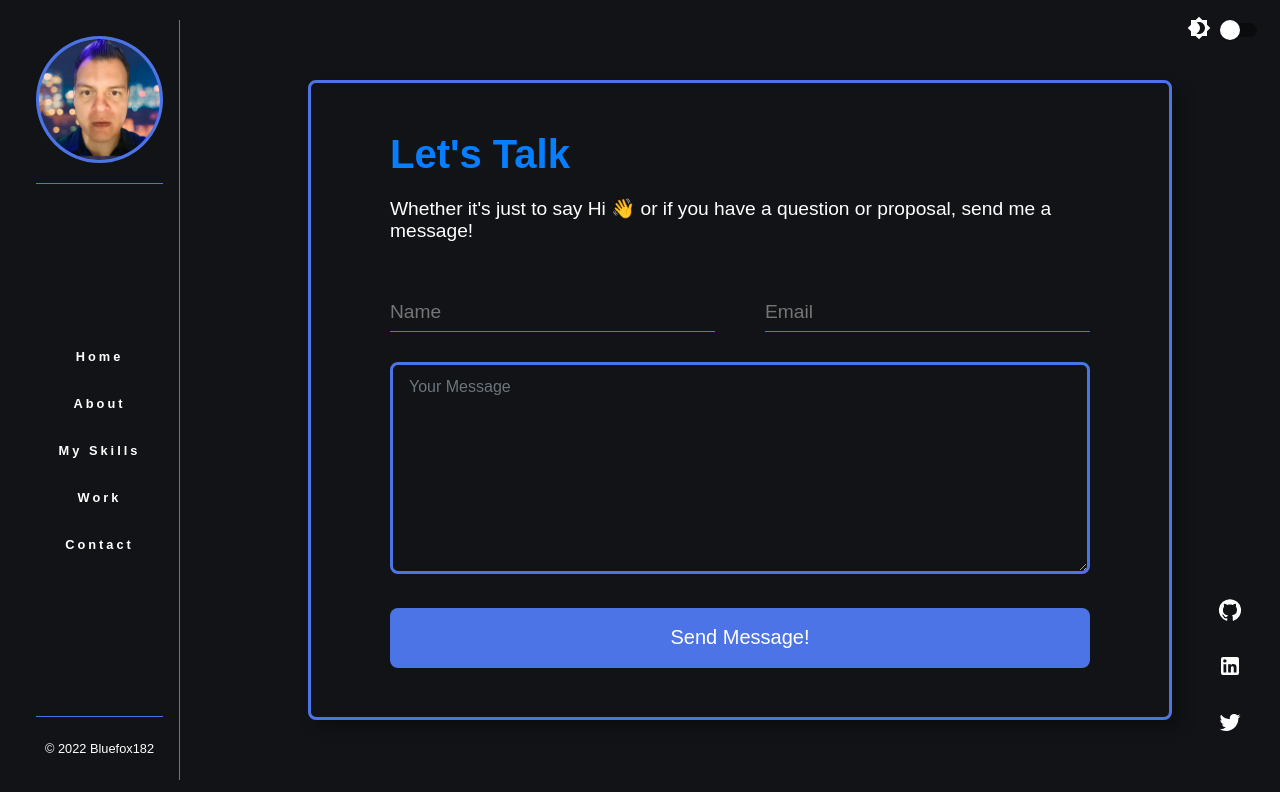
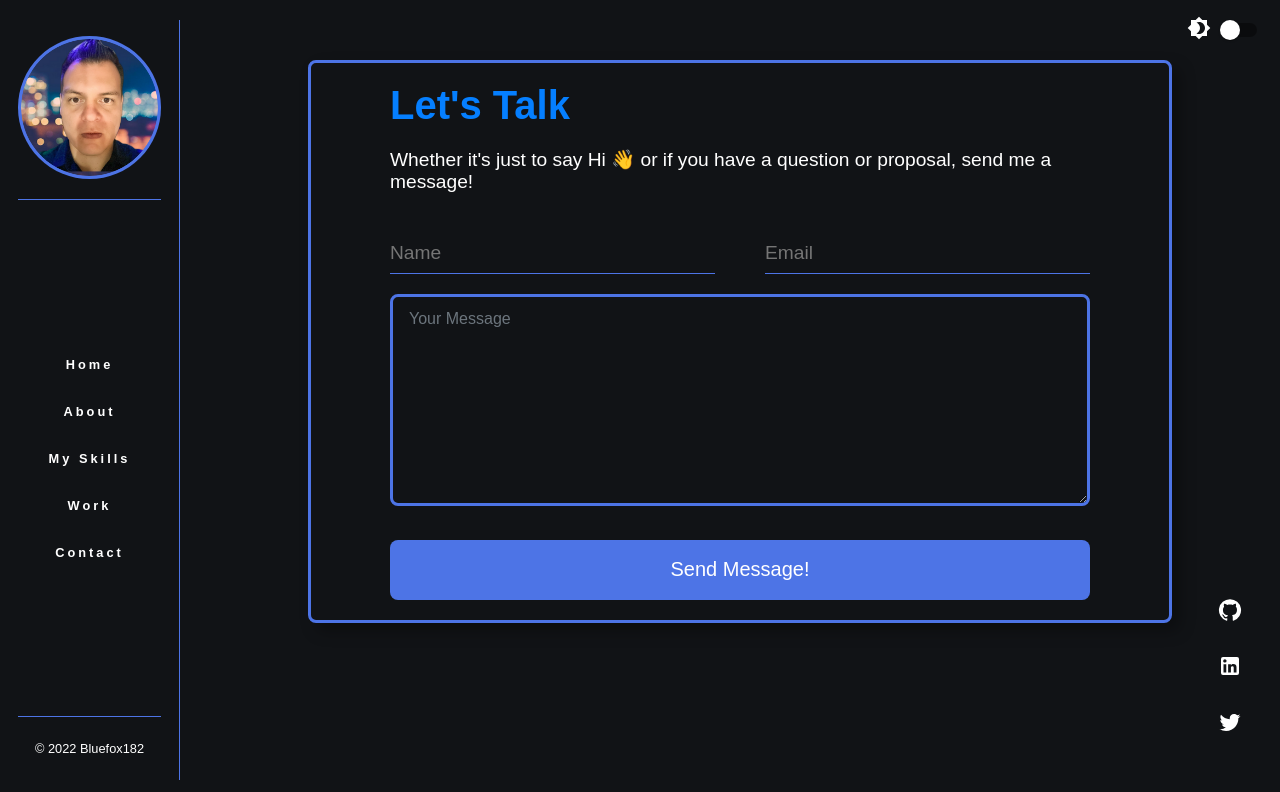
Before and after one commit to Bluefox182/my-portfolio, a React (Create React App) app: page /contact in a window 1280 px wide. Shown: the top 792 px of the page. Built offline with nearby package versions, Linux system fonts and the light colour scheme.

Commit message:
form update and other dependencies

```diff
--- a/package.json
+++ b/package.json
@@ -11,16 +11,20 @@
     "@testing-library/jest-dom": "^5.16.4",
     "@testing-library/react": "^13.3.0",
     "@testing-library/user-event": "^13.5.0",
+    "cors": "^2.8.5",
+    "express": "^4.18.1",
+    "nodemailer": "^6.7.5",
     "react": "^18.1.0",
     "react-context": "^0.0.3",
     "react-dom": "^18.1.0",
     "react-icons": "^4.4.0",
     "react-router-dom": "^6.3.0",
     "react-scripts": "5.0.1",
+    "react-tsparticles": "^2.1.0",
     "react-typewriter-effect": "^1.1.0",
     "styled-components": "^5.3.5",
     "styled-reset": "^4.4.1",
-    "tsparticles": "^2.0.6",
+    "tsparticles": "^2.1.0",
     "typed.js": "^2.0.12",
     "web-vitals": "^2.1.4"
   },
--- a/public/index.html
+++ b/public/index.html
@@ -16,6 +16,12 @@
     <title>Fernando Galdos || Bluefox182</title>
   </head>
   <body>
+    <!-- A little help for the Netlify post-processing bots -->
+    <form name="contact" netlify netlify-honeypot="bot-field" hidden>
+      <input type="text" name="name" />
+      <input type="email" name="email" />
+      <textarea name="message"></textarea>
+    </form>
     <noscript>You need to enable JavaScript to run this app.</noscript>
     <div id="root"></div>
   </body>
--- a/src/GlobalStyle.js
+++ b/src/GlobalStyle.js
@@ -69,7 +69,7 @@ const GlobalStyle = createGlobalStyle`
     list-style: none;
     text-decoration: none;
     font-size: 1rem;
-    overflow: hidden;
+    overflow-x: hidden;
 
 }
 
--- a/src/components/ButtonProjects.js
+++ b/src/components/ButtonProjects.js
@@ -32,6 +32,9 @@ const ButtonStyled = styled.button`
   cursor: pointer;
   transition: all 0.4s ease-in-out;
   margin-bottom: 0.6rem;
+  @media (max-width: 480px) {
+    font-size: 14px;
+  }
 
   &:active,
   &:focus {
--- a/src/components/MenuProjects.js
+++ b/src/components/MenuProjects.js
@@ -49,11 +49,12 @@ const StyledMenu = styled.div`
   .grid-item {
     display: flex;
     flex-wrap: wrap;
+    width: 400px;
   }
 
   .portfolio-image {
     position: relative;
-    width: 400px;
+    width: 100%;
   }
 
   .portfolio-image img {
@@ -100,7 +101,6 @@ const StyledMenu = styled.div`
     font-size: 20px;
     position: absolute;
     display: flex;
-    padding: 10px;
     top: 50%;
     left: 50%;
     -webkit-transform: translate(-50%, -50%);
--- a/src/components/Sidebar.js
+++ b/src/components/Sidebar.js
@@ -57,6 +57,7 @@ const SidebarContainer = styled.div`
   width: 200px;
   height: 100%;
   padding: 20px;
+  padding-left: 0;
   position: fixed;
   top: 0;
   left: 0;
--- a/src/data/projects.js
+++ b/src/data/projects.js
@@ -1,8 +1,6 @@
 import CSS01 from '../assets/img/ImgProjects/project01.png';
-import CSS02 from '../assets/img/ImgProjects/project02.png';
 import JS01 from '../assets/img/ImgProjects/project03.png';
 import JS02 from '../assets/img/ImgProjects/project04.png';
-import React01 from '../assets/img/ImgProjects/project05.png';
 import React02 from '../assets/img/ImgProjects/project06.png';
 import React03 from '../assets/img/ImgProjects/project07.png';
 import React04 from '../assets/img/ImgProjects/project08.png';
--- a/src/pages/About.js
+++ b/src/pages/About.js
@@ -39,17 +39,18 @@ function About() {
 export default About;
 
 const StyledAbout = styled.div`
-  margin: 0 auto;
   width: 100%;
-  height: 100vh;
   display: flex;
-  align-items: center;
+  justify-content: center;
+  padding-top: 60px;
+  padding-bottom: 30px;
+
   .MainContainer {
     display: flex;
+
     flex-direction: column;
-    margin: 0 auto;
     width: 95%;
-    height: 80%;
+    height: 100%;
     padding: 20px;
     box-sizing: border-box;
     align-items: center;
@@ -91,14 +92,20 @@ const StyledAbout = styled.div`
   .title {
     font-size: 2.5rem;
     font-weight: 700;
-    margin-bottom: 20px;
+    padding: 20px;
     color: var(--primary-color-light);
+    @media (max-width: 480px) {
+      font-size: 2rem;
+    }
   }
 
   .sub-title {
     font-size: 1.8rem;
     font-weight: 500;
     margin-bottom: 20px;
+    @media (max-width: 480px) {
+      font-size: 1.4rem;
+    }
   }
 
   .LeftContainer {
@@ -108,12 +115,15 @@ const StyledAbout = styled.div`
     flex-direction: column;
     justify-content: space-evenly;
     height: 100%;
+    p {
+      padding: 10px 0;
+    }
     @media (max-width: 1024px) {
       width: 100%;
     }
     @media (max-width: 480px) {
       p {
-        font-size: 0.8rem;
+        font-size: 0.7rem;
       }
     }
   }
--- a/src/pages/Contact.js
+++ b/src/pages/Contact.js
@@ -2,27 +2,6 @@ import React, { useState } from 'react';
 import styled from 'styled-components';
 
 function Contact() {
-  const [status, setStatus] = useState('Send Message!');
-  const handleSubmit = async (e) => {
-    e.preventDefault();
-    setStatus('Sending...');
-    const { name, email, message } = e.target.elements;
-    let details = {
-      name: name.value,
-      email: email.value,
-      message: message.value,
-    };
-    let response = await fetch('http://localhost:5000/contact', {
-      method: 'POST',
-      headers: {
-        'Content-Type': 'application/json;charset=utf-8',
-      },
-      body: JSON.stringify(details),
-    });
-    setStatus('Submit');
-    let result = await response.json();
-    alert(result.status);
-  };
   return (
     <StyledContact>
       <div className='ContactForm-Container'>
@@ -35,13 +14,22 @@ function Contact() {
             </h2>
           </div>
           <div>
-            <form className='form' onSubmit={handleSubmit}>
+            <form
+              method='POST'
+              name='contact'
+              netlify-honeypot='bot-field'
+              data-netlify='true'
+              className='form'
+              action='/pages/contact'
+            >
+              <input type='hidden' name='form-name' value='contact' />
               <div className='form-container'>
                 <div className='form-field'>
                   <input
                     className='form-input'
                     type='text'
                     id='name'
+                    name='name'
                     placeholder='Name'
                     required
                   />
@@ -51,6 +39,7 @@ function Contact() {
                     className='form-input'
                     type='email'
                     id='email'
+                    name='email'
                     placeholder='Email'
                     required
                   />
@@ -58,7 +47,7 @@ function Contact() {
               </div>
               <div className='form-textarea'>
                 <textarea
-                  name='textarea'
+                  name='message'
                   id='message'
                   cols='30'
                   rows='10'
@@ -67,7 +56,9 @@ function Contact() {
                 ></textarea>
               </div>
               <div className='form-button'>
-                <button className='button-contact'>{status}</button>
+                <button className='button-contact' type='submit' value='Send'>
+                  Send Message!
+                </button>
               </div>
             </form>
           </div>
@@ -80,11 +71,11 @@ function Contact() {
 export default Contact;
 
 const StyledContact = styled.div`
+  width: 100%;
   display: flex;
-  align-items: center;
   justify-content: center;
-  width: 100%;
-  height: 100vh;
+  padding-top: 60px;
+  padding-bottom: 30px;
 
   .ContactForm-Container {
     display: flex;
@@ -131,23 +122,33 @@ const StyledContact = styled.div`
     font-weight: 700;
     margin-bottom: 20px;
     color: var(--primary-color-light);
+    @media (max-width: 480px) {
+      font-size: 2rem;
+    }
   }
 
   .paragraph-text {
     font-size: 1.2rem;
     font-weight: 300;
     margin-bottom: 20px;
+    @media (max-width: 480px) {
+      font-size: 1rem;
+    }
   }
 
   .form-container {
     display: flex;
+    width: 100%;
+    padding: 20px 0;
     gap: 50px;
-    margin-bottom: 30px;
+    @media (max-width: 480px) {
+      flex-direction: column;
+    }
   }
 
   .form-field {
     width: 100%;
-    height: 40px;
+    height: auto;
     border-bottom: 1px solid var(--border-color);
     color: var(--font-light-color-2);
     transition: all 0.5s ease-in-out;
--- a/src/pages/Home.js
+++ b/src/pages/Home.js
@@ -25,11 +25,10 @@ export default Home;
 const HomeStyled = styled.div`
   width: 100%;
   height: 100vh;
+  position: relative;
   display: flex;
-  position: relative;
-  justify-content: center;
-  flex-direction: column;
-  overflow: hidden;
+  align-items: center;
+
   @media (max-width: 768px) {
     margin: 0 20px;
     box-sizing: border-box;
@@ -37,15 +36,15 @@ const HomeStyled = styled.div`
 
   .typography {
     position: absolute;
-    display: flex;
-    flex-direction: column;
     text-align: left;
     width: 80%;
+
     h1,
     span {
       font-size: 5.5rem;
       font-weight: 500;
       line-height: 1;
+      padding: 20px 0;
     }
     span {
       color: var(--primary-color-light);
@@ -55,7 +54,7 @@ const HomeStyled = styled.div`
       font-weight: 300;
       line-height: 1;
       color: var(--font-light-color-2);
-      margin-top: 2rem;
+      padding: 20px 0;
     }
 
     .icons {
@@ -94,10 +93,10 @@ const HomeStyled = styled.div`
       width: 100%;
       h1,
       span {
-        font-size: 4rem;
+        font-size: 3.5rem;
       }
       h2 {
-        font-size: 1.5rem;
+        font-size: 1.3rem;
       }
     }
   }
--- a/src/pages/MySkills.js
+++ b/src/pages/MySkills.js
@@ -55,18 +55,20 @@ function MySkills() {
 
 export default MySkills;
 const StyledSkills = styled.div`
-  margin: 0 auto;
   width: 100%;
-  height: 100vh;
   display: flex;
+  justify-content: center;
   align-items: center;
+  align-content: center;
+  padding-top: 60px;
+  padding-bottom: 30px;
+
   .MainContainer {
     display: flex;
     flex-direction: column;
-    margin: 0 auto;
     width: 95%;
     height: 80%;
-    padding: 20px;
+    padding: 15px;
     box-sizing: border-box;
     align-items: center;
     justify-content: space-between;
@@ -94,7 +96,11 @@ const StyledSkills = styled.div`
     font-size: 2.5rem;
     font-weight: 700;
     margin-bottom: 20px;
+    padding: 20px 0;
     color: var(--primary-color-light);
+    @media (max-width: 480px) {
+      font-size: 2rem;
+    }
   }
 
   .Icons-Container {
@@ -102,28 +108,29 @@ const StyledSkills = styled.div`
     flex-wrap: wrap;
     width: 100%;
     height: 100%;
+    padding: 20px 0;
     justify-content: center;
 
     img {
-      max-width: 150px;
+      max-width: 140px;
       /* border: 2px solid var(--border-color); */
       @media (max-width: 479px) {
-        width: 60px;
+        width: 50px;
       }
       @media (min-width: 480px) and (max-width: 540px) {
-        width: 80px;
+        width: 70px;
       }
       @media (min-width: 541px) and (max-width: 768px) {
-        width: 100px;
+        width: 90px;
       }
       @media (min-width: 769px) and (max-width: 875px) {
+        width: 110px;
+      }
+      @media (min-width: 876px) and (max-width: 1200px) {
         width: 120px;
       }
-      @media (min-width: 876px) and (max-width: 1200px) {
+      @media (min-width: 1201px) and (max-width: 1450px) {
         width: 130px;
-      }
-      @media (min-width: 1201px) and (max-width: 1450px) {
-        width: 140px;
       }
     }
   }
--- a/src/pages/Work.js
+++ b/src/pages/Work.js
@@ -39,14 +39,16 @@ export default Work;
 
 const StyledWork = styled.div`
   width: 100%;
-  height: 100%;
+  display: flex;
+  justify-content: center;
+  padding-top: 60px;
+  padding-bottom: 30px;
 
   .MainContainer {
     display: flex;
     flex-direction: column;
     width: 100%;
-    height: 100vh;
-    overflow-y: auto;
+    /* overflow-y: auto; */
     padding: 50px 0;
     justify-content: center;
     transition: all 0.5s ease-in-out;
@@ -70,6 +72,9 @@ const StyledWork = styled.div`
     text-align: center;
     margin-bottom: 20px;
     color: var(--primary-color-light);
+    @media (max-width: 480px) {
+      font-size: 2rem;
+    }
   }
 
   .ProjectsContainer {
```
Also changed, not shown: 1 other file (tests, documents, lock files or other folders).
